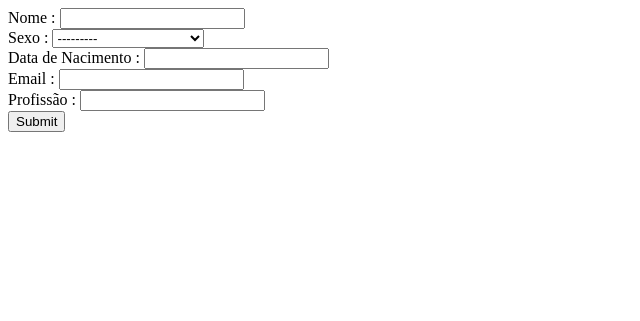
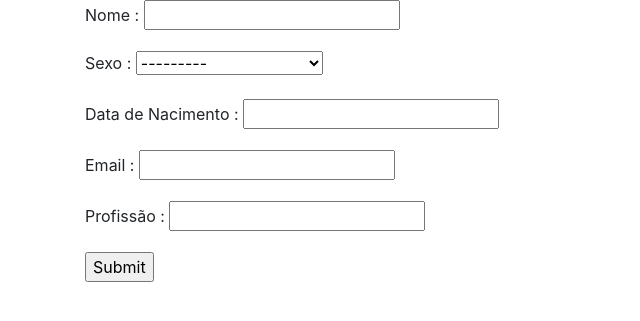
Before and after one commit to jonaspeixoto/Crud_Djando, a Django app: page /clientes/cadastrar in a window 1280 px wide. Shown: the top 321 px of the page, without its empty margins (0-640 px from the left). Run offline with Django 3.2, Linux system fonts and the light colour scheme.

Commit message:
Melhorando o layout com bootstrap

```diff
--- a/clientes/appclientes/templates/clientes/form_clientes.html
+++ b/clientes/appclientes/templates/clientes/form_clientes.html
@@ -3,40 +3,42 @@
 <head>
     <meta charset="UTF-8">
     <title>Formulario</title>
+    <link rel="stylesheet" href="https://cdn.jsdelivr.net/npm/bootstrap@4.1.3/dist/css/bootstrap.min.css" integrity="sha384-MCw98/SFnGE8fJT3GXwEOngsV7Zt27NXFoaoApmYm81iuXoPkFOJwJ8ERdknLPMO" crossorigin="anonymous">
 </head>
 <body>
+<main class = "container">
     <form method="post">
         {% csrf_token %}
-        <div>
+        <div class="form-group">
             {{ form.nome.errors }}
             <label>Nome :</label>
             {{ form.nome }}
         </div>
-        <div>
+        <div class="form-group">
             {{ form.sexo.errors }}
             <label>Sexo :</label>
             {{ form.sexo }}
         </div>
-        <div>
+        <div class="form-group">
             {{ form.data_nascimento.errors }}
             <label>Data de Nacimento :</label>
             {{ form.data_nascimento }}
         </div>
-        <div>
+        <div class="form-group">
             {{ form.Email.errors }}
             <label>Email :</label>
             {{ form.email }}
         </div>
-        <div>
+        <div class="form-group">
             {{ form.Profissão.errors }}
             <label>Profissão :</label>
             {{ form.profissao }}
         </div>
 
-        <div>
+        <div class="form-group">
             <input type="submit" name="Cadastrar">
         </div>
     </form>
-
+</main>
 </body>
 </html>
--- a/clientes/appclientes/templates/clientes/lista_clientes.html
+++ b/clientes/appclientes/templates/clientes/lista_clientes.html
@@ -3,9 +3,11 @@
 <head>
     <meta charset="UTF-8">
     <title>TW Clientes</title>
+    <link rel="stylesheet" href="https://cdn.jsdelivr.net/npm/bootstrap@4.1.3/dist/css/bootstrap.min.css" integrity="sha384-MCw98/SFnGE8fJT3GXwEOngsV7Zt27NXFoaoApmYm81iuXoPkFOJwJ8ERdknLPMO" crossorigin="anonymous">
 </head>
 <body>
-    <table>
+<main class="container">
+    <table class="table">
         <tr>
             <th>Nome</th>
             <th>Data de Nascimento</th>
@@ -21,5 +23,7 @@
             {% endfor %}
         </tbody>
     </table>
+    <a href="{% url 'cadastra_cliente' %}"><button class="btn btn-primary">Cadastrar</button></a>
+</main>
 </body>
 </html>
```
